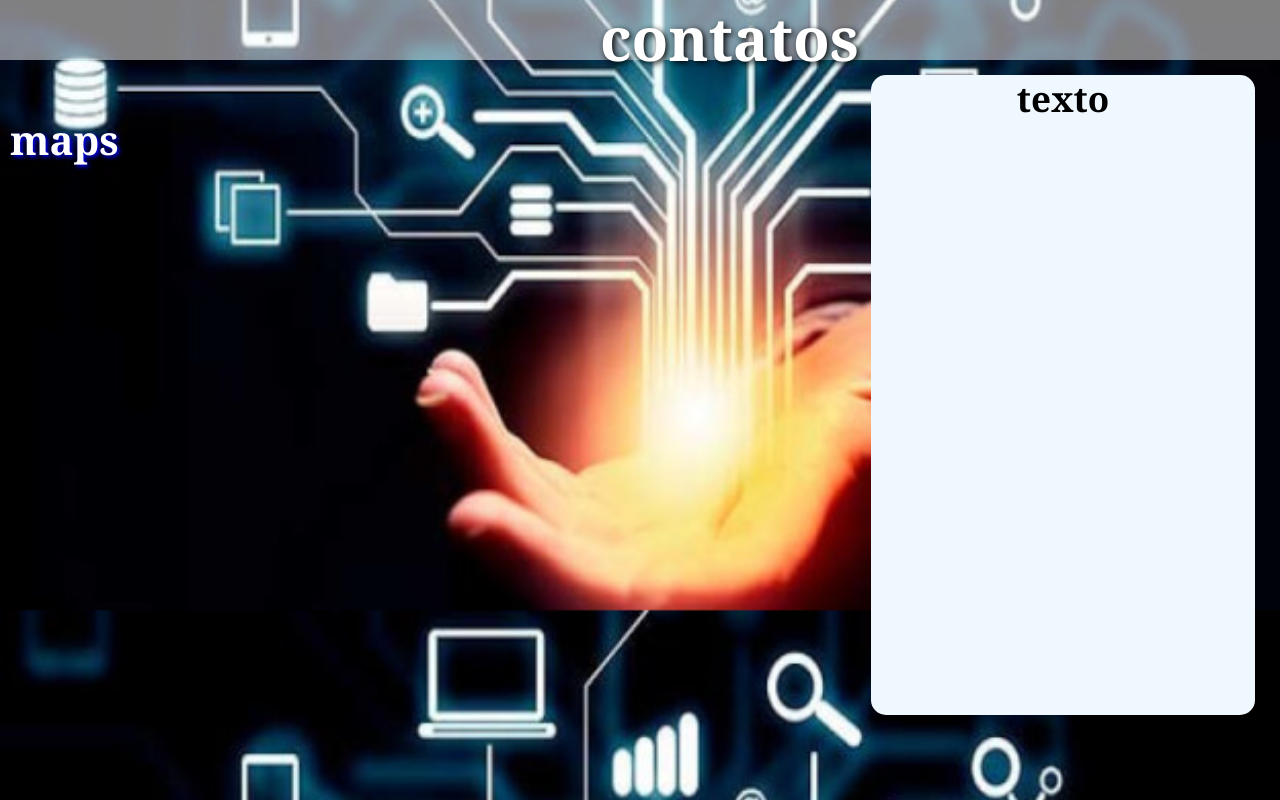
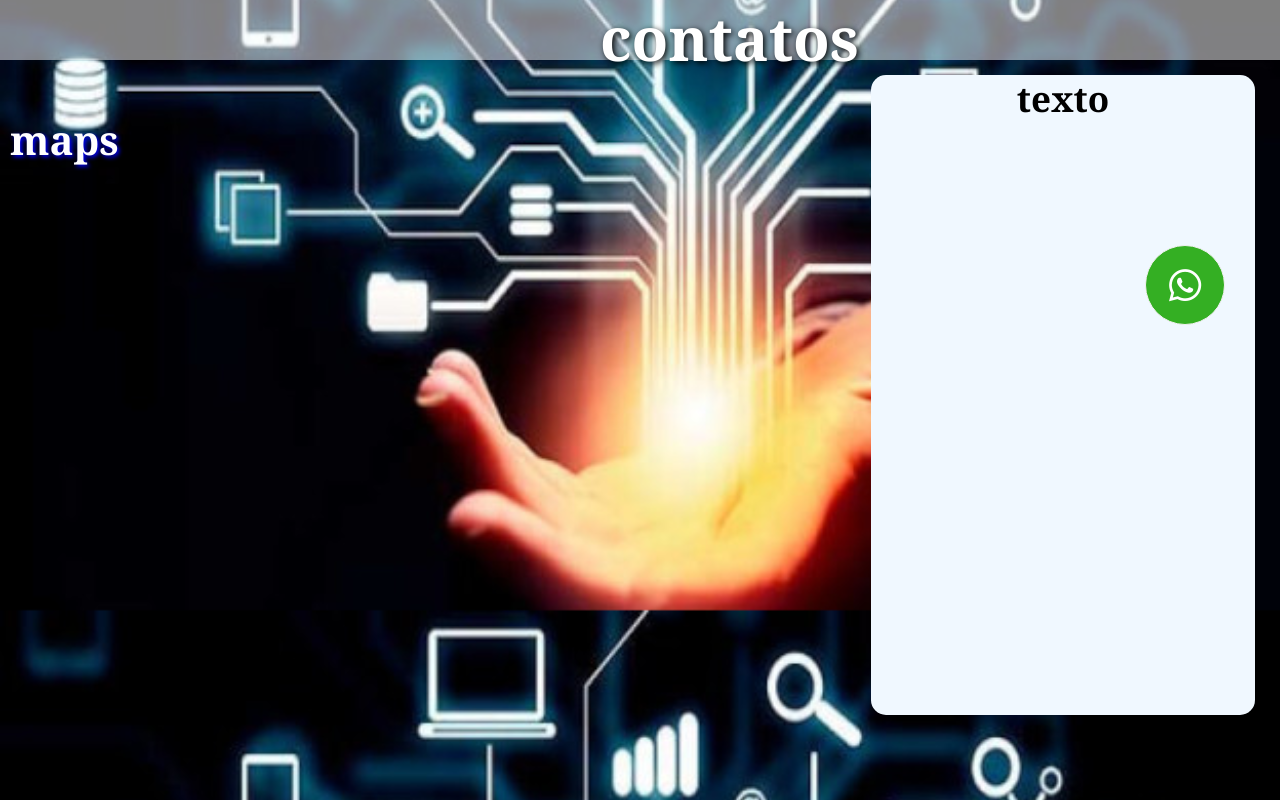
Before and after one commit to Mariosignorelli/Portifoli-html, a plain HTML site: page contato.html in a window 1280 px wide. Drawn offline with Linux system fonts and the light colour scheme.

```diff
--- a/contato.css
+++ b/contato.css
@@ -64,3 +64,43 @@ iframe{
  text-align: center;
  font-size: 35px;
 }
+.btn-whatsapp{
+    position: absolute;
+    outline: none;
+    top: 170px;
+    right: 30px;
+    border-radius: 50%;
+    width: 60px;
+    height: 60px;
+    cursor: pointer;
+    background: #34af23;
+    color: #fff;
+    font-size: 2.3rem;
+    border: 1px solid #f1f1f1;
+
+    animation-name: pulsar;
+    animation-duration: 0.8s;
+    animation-timing-function: ease-out;
+    animation-delay: 1s;
+    animation-iteration-count: infinite;
+    animation-direction: alternate;
+    animation-fill-mode: none;
+    animation-play-state: running;
+}
+a{
+    color: inherit;
+}
+@keyframes pulsar{
+    0%{
+        width: 60px;
+        height: 60px;
+    }
+    100%{
+        width: 80px;
+        height: 80px;
+    }
+}
+.links{
+    text-align: center;
+    justify-content:space-between;
+}
--- a/contato.html
+++ b/contato.html
@@ -5,6 +5,7 @@
     <meta charset="UTF-8">
     <meta http-equiv="X-UA-Compatible" content="IE=edge">
     <meta name="viewport" content="width=device-width, initial-scale=1.0">
+    <link rel="stylesheet" href="https://cdnjs.cloudflare.com/ajax/libs/font-awesome/6.1.1/css/all.min.css">
     <link rel="stylesheet" href="contato.css">
     <title>page contato</title>
 </head>
@@ -19,6 +20,10 @@
         referrerpolicy="no-referrer-when-downgrade"></iframe></div>
         <aside class="lateral">
             <h2>texto</h2>
+            <button class="btn-whatsapp">
+                <a href="https://api.whatsapp.com/send?phone=5511970447391&text=Hello%2C%20World" target="_blank">
+                    <i class="fa-brands fa-whatsapp"></i>
+
 
         </aside>
 </body>
```
Also changed, not shown: 1 other file.
